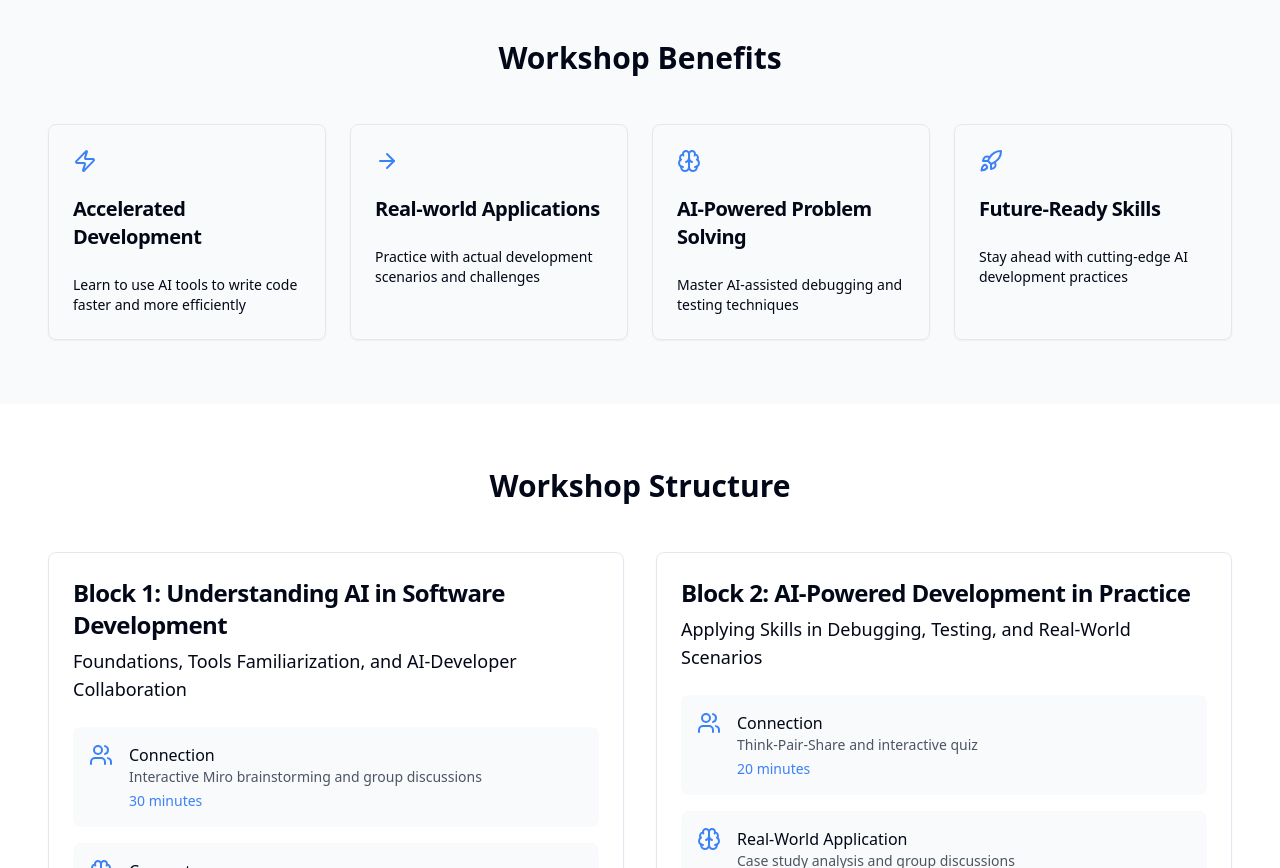
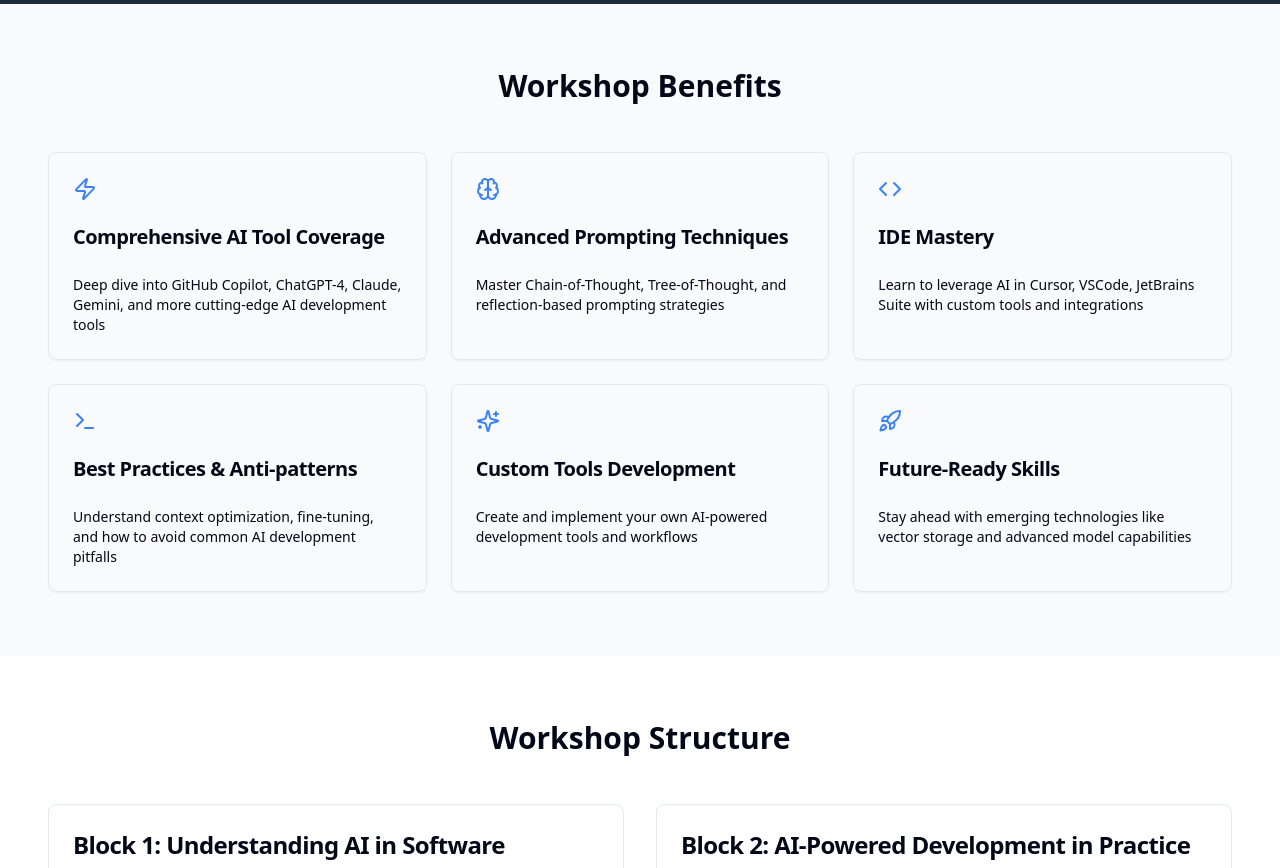
Before and after one commit to n0quarter/gen-ai-for-developers-landing, a React (Vite) app: page / in a window 1280 px wide. Shown: the part 520-1388 px from the top of the page. Built offline with nearby package versions, Linux system fonts and the light colour scheme.

Commit message:
Enhance workshop page content
Added detailed workshop drafts and concepts related to AI tools, prompting techniques, and IDEs to enrich the workshop page. This includes information on GitHub Copilot, ChatGPT, Claude, Gemini, and best practices for using AI in development.
[skip gpt_engineer]

```diff
--- a/src/components/Benefits.tsx
+++ b/src/components/Benefits.tsx
@@ -1,25 +1,35 @@
 import { Card, CardContent, CardDescription, CardHeader, CardTitle } from "@/components/ui/card";
-import { Zap, Brain, Rocket, ArrowRight } from "lucide-react";
+import { Zap, Brain, Rocket, Code, Terminal, Sparkles } from "lucide-react";
 
 const benefits = [
   {
-    title: "Accelerated Development",
-    description: "Learn to use AI tools to write code faster and more efficiently",
+    title: "Comprehensive AI Tool Coverage",
+    description: "Deep dive into GitHub Copilot, ChatGPT-4, Claude, Gemini, and more cutting-edge AI development tools",
     icon: <Zap className="h-6 w-6 text-primary" />,
   },
   {
-    title: "Real-world Applications",
-    description: "Practice with actual development scenarios and challenges",
-    icon: <ArrowRight className="h-6 w-6 text-primary" />,
-  },
-  {
-    title: "AI-Powered Problem Solving",
-    description: "Master AI-assisted debugging and testing techniques",
+    title: "Advanced Prompting Techniques",
+    description: "Master Chain-of-Thought, Tree-of-Thought, and reflection-based prompting strategies",
     icon: <Brain className="h-6 w-6 text-primary" />,
   },
   {
+    title: "IDE Mastery",
+    description: "Learn to leverage AI in Cursor, VSCode, JetBrains Suite with custom tools and integrations",
+    icon: <Code className="h-6 w-6 text-primary" />,
+  },
+  {
+    title: "Best Practices & Anti-patterns",
+    description: "Understand context optimization, fine-tuning, and how to avoid common AI development pitfalls",
+    icon: <Terminal className="h-6 w-6 text-primary" />,
+  },
+  {
+    title: "Custom Tools Development",
+    description: "Create and implement your own AI-powered development tools and workflows",
+    icon: <Sparkles className="h-6 w-6 text-primary" />,
+  },
+  {
     title: "Future-Ready Skills",
-    description: "Stay ahead with cutting-edge AI development practices",
+    description: "Stay ahead with emerging technologies like vector storage and advanced model capabilities",
     icon: <Rocket className="h-6 w-6 text-primary" />,
   },
 ];
@@ -29,7 +39,7 @@ export const Benefits = () => {
     <div className="py-16 px-6 sm:px-8 lg:px-12 bg-gray-50">
       <div className="mx-auto max-w-7xl">
         <h2 className="text-3xl font-bold text-center mb-12">Workshop Benefits</h2>
-        <div className="grid grid-cols-1 gap-6 sm:grid-cols-2 lg:grid-cols-4">
+        <div className="grid grid-cols-1 gap-6 sm:grid-cols-2 lg:grid-cols-3">
           {benefits.map((benefit, index) => (
             <Card key={index} className="animate-fade-up [animation-delay:200ms] hover:shadow-lg transition-shadow duration-300">
               <CardHeader>
--- a/src/components/CourseBlock.tsx
+++ b/src/components/CourseBlock.tsx
@@ -24,7 +24,7 @@ export const CourseBlock = ({ title, focus, activities }: CourseBlockProps) => {
       <CardContent>
         <div className="space-y-4">
           {activities.map((activity, index) => (
-            <div key={index} className="flex items-start space-x-4 p-4 rounded-lg bg-gray-50">
+            <div key={index} className="flex items-start space-x-4 p-4 rounded-lg bg-gray-50 hover:bg-gray-100 transition-colors duration-200">
               <div className="flex-shrink-0">{activity.icon}</div>
               <div>
                 <h4 className="font-medium">{activity.title}</h4>
--- a/src/components/Hero.tsx
+++ b/src/components/Hero.tsx
@@ -11,7 +11,7 @@ export const Hero = () => {
               Generative AI for Developers
             </h1>
             <p className="animate-fade-up mt-6 text-lg text-gray-300">
-              Master the art of AI-powered development. Learn to leverage tools like GitHub Copilot and ChatGPT to supercharge your coding workflow.
+              Master cutting-edge AI tools like GitHub Copilot, ChatGPT, Claude, and Gemini. Learn advanced prompting techniques, IDE integrations, and best practices for AI-powered development workflows.
             </p>
             <div className="mt-8 sm:mb-8 sm:flex sm:justify-center lg:justify-start">
               <Button size="lg" className="animate-fade-up [animation-delay:200ms] w-full sm:w-auto">
```
